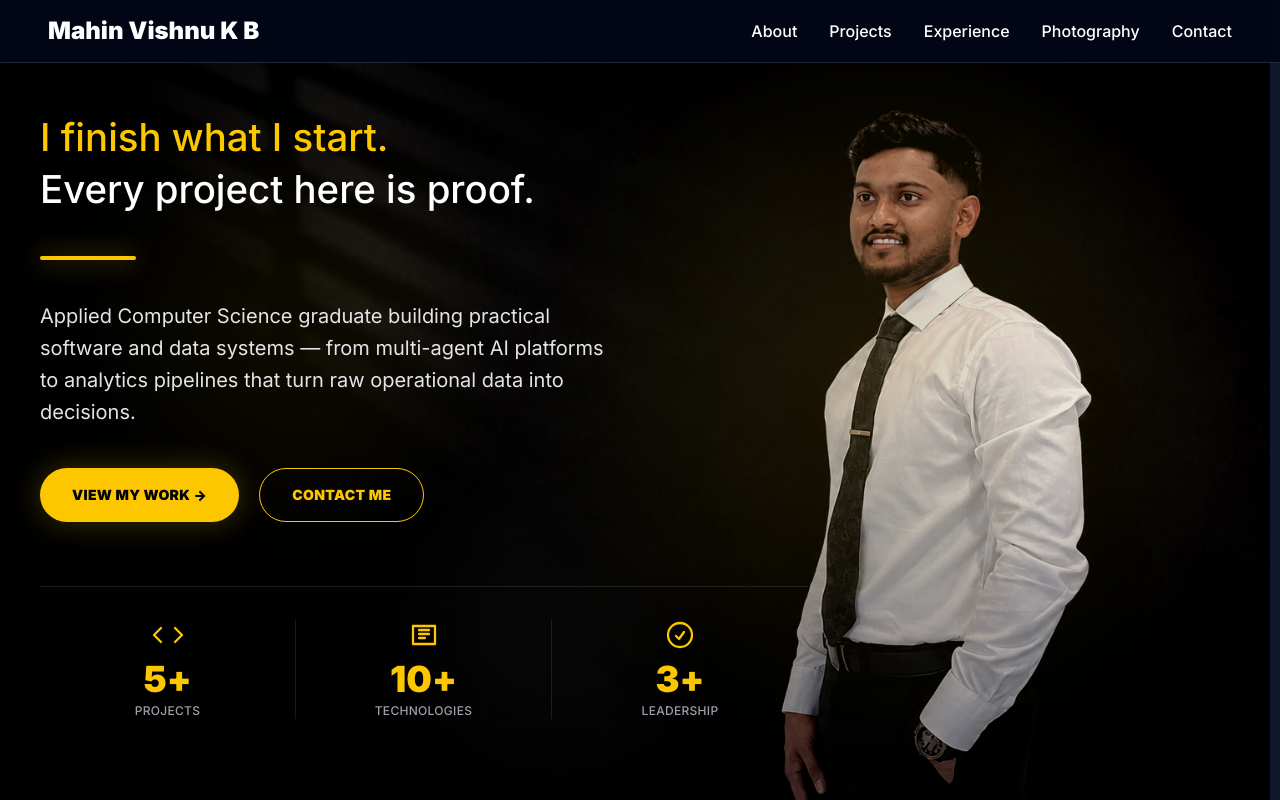
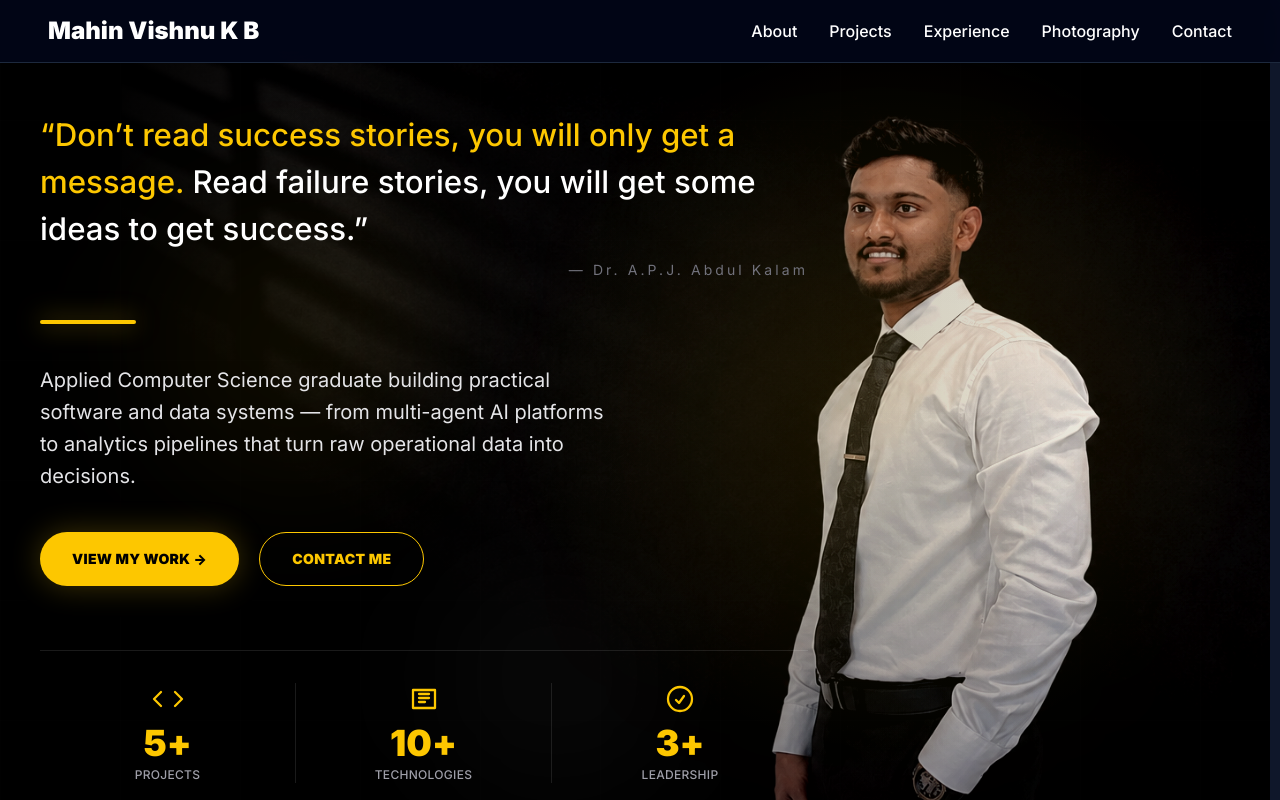
Before and after one commit to mahinvishnukb/portfolio, a React (Vite) app: page / in a window 1280 px wide. Shown: the top 800 px of the page. Built offline with nearby package versions, Linux system fonts and the light colour scheme.

Commit message:
Move Kalam quote to hero, remove duplicate from How I Work

```diff
--- a/src/components/Ethos.jsx
+++ b/src/components/Ethos.jsx
@@ -86,22 +86,6 @@ function Ethos() {
           ))}
         </div>
 
-        <motion.figure
-          initial={{ opacity: 0, y: 20 }}
-          whileInView={{ opacity: 1, y: 0 }}
-          viewport={{ once: true, amount: 0.4 }}
-          transition={{ duration: 0.8, delay: 0.15 }}
-          className="mt-12 border-l-2 border-yellow-400/60 pl-5 sm:mt-16 sm:pl-7 md:mt-20"
-        >
-          <blockquote className="max-w-3xl text-base font-medium leading-[1.7] text-zinc-200 sm:text-lg sm:leading-[1.65] md:text-xl">
-            &ldquo;Don&rsquo;t read success stories, you will only get a message.
-            Read failure stories, you will get some ideas to get success.&rdquo;
-          </blockquote>
-
-          <figcaption className="mt-3 text-[10px] uppercase tracking-[0.22em] text-zinc-500 sm:text-xs">
-            — Dr. A.P.J. Abdul Kalam
-          </figcaption>
-        </motion.figure>
       </div>
     </section>
   );
--- a/src/components/Hero.jsx
+++ b/src/components/Hero.jsx
@@ -44,11 +44,18 @@ const Hero = () => {
         <div className="w-full max-w-[92vw] pt-16 sm:max-w-3xl sm:pt-20 md:pt-0">
 
           <div className="space-y-2">
-            <p className="max-w-3xl text-[1.35rem] font-medium leading-[1.5] text-yellow-400 sm:text-[2rem] sm:leading-[1.35] md:text-[2.4rem]">
-              I finish what I start.
-              <br className="hidden sm:block" />{" "}
-              <span className="text-white">Every project here is proof.</span>
+            <p className="max-w-3xl text-[1.15rem] font-medium leading-[1.6] text-yellow-400 sm:text-[1.6rem] sm:leading-[1.5] md:text-[1.95rem]">
+              &ldquo;Don&rsquo;t read success stories, you will only get a message.{" "}
+              <span className="text-white">
+                Read failure stories, you will get some ideas to get success.&rdquo;
+              </span>
             </p>
+
+            <div className="flex max-w-3xl justify-end">
+              <p className="text-xs tracking-[0.22em] text-zinc-500 sm:text-sm">
+                — Dr. A.P.J. Abdul Kalam
+              </p>
+            </div>
           </div>
 
           <div className="my-8 h-1 w-20 rounded-full bg-yellow-400 shadow-[0_0_25px_rgba(250,204,21,0.6)] sm:my-10 sm:w-24" />
```
